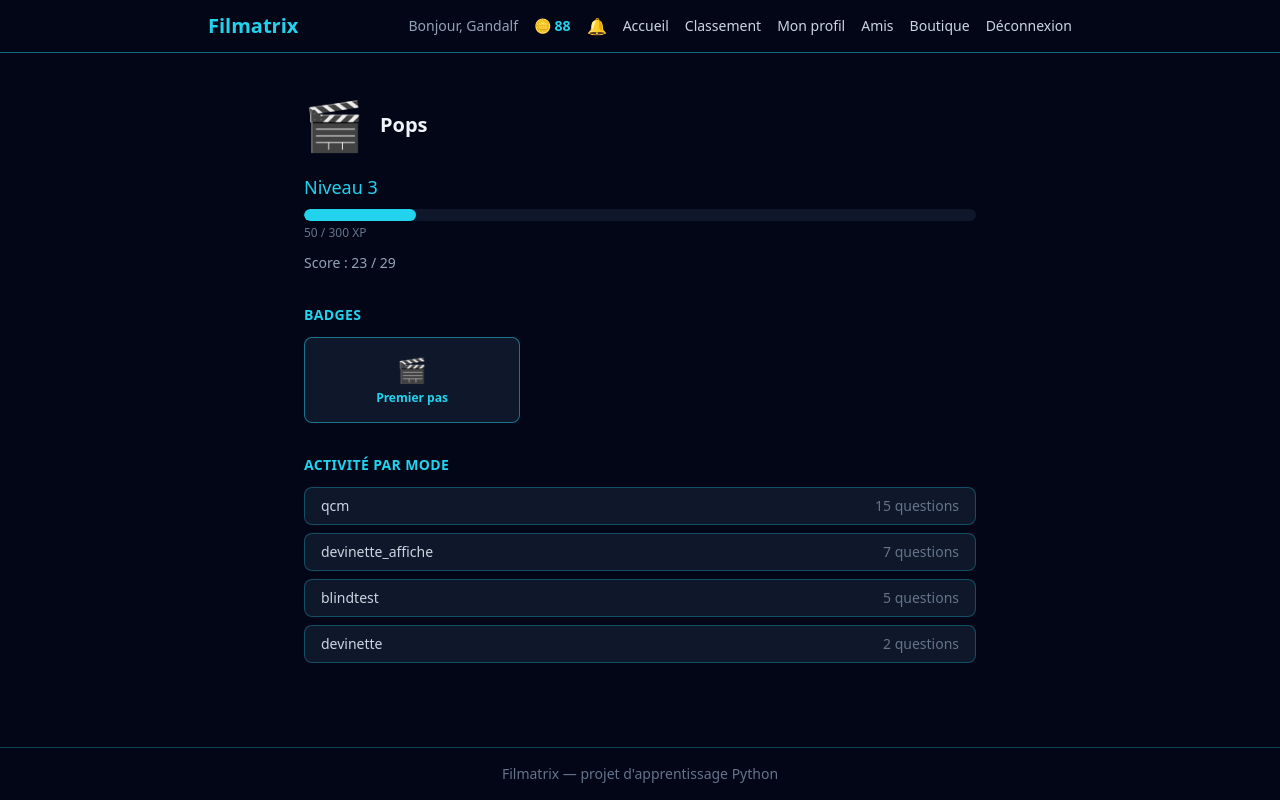
After one commit to Pauline-hiez/filmatrix, a Flask app: page /joueur/5 in a window 1280 px wide. The commit adds this page. Run offline with Flask 3, Linux system fonts and the light colour scheme; a user stored in the database is signed in.

Commit message:
Création page profil public

```diff
--- a/app.py
+++ b/app.py
@@ -843,6 +843,52 @@ def create_app(database_uri: str | None = None) -> Flask:
                 sent_requests=sent_requests,
             )
 
+    @app.route("/joueur/<int:user_id>")
+    @login_required
+    def public_profile(user_id: int) -> str:
+        """Affiche le profil public d'un joueur, uniquement entre amis"""
+        if user_id == current_user.id:
+            return redirect(url_for("profile"))
+
+        viewed_user = User.query.get_or_404(user_id)
+
+        friendship = get_friendship_between(current_user.id, user_id)
+        if friendship is None or friendship.status != "accepted":
+            flash("Tu dois être ami avec ce joueur pour voir son profil.")
+            return redirect(url_for("friends_list"))
+
+        attempts = Attempt.query.filter_by(user_id=viewed_user.id).all()
+        total_count = len(attempts)
+        correct_count = sum(1 for attempt in attempts if attempt.is_correct)
+        level_info = calculate_level(viewed_user.total_xp)
+
+        attempts_by_mode = {}
+        for attempt in attempts:
+            mode = attempt.question.mode
+            attempts_by_mode.setdefault(mode, 0)
+            attempts_by_mode[mode] += 1
+
+        earned_badge_codes = {badge.badge_code for badge in viewed_user.badges}
+        all_badges = []
+        for code, info in BADGES.items():
+            all_badges.append(
+                    {
+                        "name": info["name"],
+                        "icon": info["icon"],
+                        "earned": code in earned_badge_codes,
+                        }
+                )
+
+            return render_template(
+                    "profil_public.html",
+                    viewed_user=viewed_user,
+                    total_count=total_count,
+                    correct_count=correct_count,
+                    level_info=level_info,
+                    attempts_by_mode=attempts_by_mode,
+                    all_badges=all_badges,
+                )
+
     @app.route("/notifications")
     @login_required
     def get_notifications() -> dict:
--- a/static/css/output.css
+++ b/static/css/output.css
@@ -747,6 +747,10 @@ video {
   height: 1.5rem;
 }
 
+.h-3 {
+  height: 0.75rem;
+}
+
 .max-h-64 {
   max-height: 16rem;
 }
@@ -1344,6 +1348,11 @@ video {
 
 .text-\[10px\] {
   font-size: 10px;
+}
+
+.text-5xl {
+  font-size: 3rem;
+  line-height: 1;
 }
 
 .font-bold {
--- a/templates/amis.html
+++ b/templates/amis.html
@@ -49,10 +49,11 @@
         {% if friends %}
         <div class="flex flex-col gap-2">
             {% for friend in friends %}
-            <div class="flex items-center justify-between bg-slate-900 border border-cyan-400/30 rounded-lg px-4 py-3">
+            <a href="{{ url_for('public_profile', user_id=friend.id) }}"
+               class="flex items-center justify-between bg-slate-900 border border-cyan-400/30 hover:border-cyan-400 rounded-lg px-4 py-3 transition">
                 <span>{{ friend.username }}</span>
                 <span class="text-slate-500 text-xs">Niveau {{ friend.total_xp // 100 + 1 }}</span>
-            </div>
+            </a>
             {% endfor %}
         </div>
         {% else %}
--- /dev/null
+++ b/templates/profil_public.html
@@ -0,0 +1,60 @@
+{% extends "base.html" %}
+
+{% block content %}
+<div class="max-w-2xl mx-auto mt-8">
+    <div class="flex items-center gap-4 mb-6">
+        <span class="text-5xl">{{ viewed_user.avatar or "🎬" }}</span>
+        <div>
+            <h2 class="text-xl font-bold">{{ viewed_user.username }}</h2>
+            {% if viewed_user.equipped_title %}
+                <p class="text-cyan-400 text-sm">{{ viewed_user.equipped_title }}</p>
+            {% endif %}
+        </div>
+    </div>
+
+    {% if viewed_user.bio %}
+    <p class="text-slate-300 text-sm mb-6 italic">"{{ viewed_user.bio }}"</p>
+    {% endif %}
+
+    <div class="mb-8">
+        <p class="text-cyan-400 text-lg mb-2">Niveau {{ level_info.level }}</p>
+        <div class="w-full bg-slate-900 rounded-full h-3 overflow-hidden mb-1">
+            <div class="bg-cyan-400 h-3 rounded-full"
+                 style="width: {{ (level_info.xp_in_current_level / level_info.xp_for_next_level * 100) | round(1) }}%"></div>
+        </div>
+        <p class="text-xs text-slate-500">{{ level_info.xp_in_current_level }} / {{ level_info.xp_for_next_level }} XP</p>
+        <p class="text-slate-400 text-sm mt-3">Score : {{ correct_count }} / {{ total_count }}</p>
+    </div>
+
+    <h3 class="text-sm font-bold text-cyan-400 uppercase tracking-wide mb-3">Badges</h3>
+    <div class="grid grid-cols-2 sm:grid-cols-3 gap-3 mb-8">
+        {% for badge in all_badges %}
+        <div class="border rounded-lg px-3 py-4 text-center transition
+                    {% if badge.earned %}
+                        border-cyan-400/50 bg-slate-900
+                    {% else %}
+                        border-slate-800 bg-slate-900/50 opacity-40
+                    {% endif %}">
+            <p class="text-2xl mb-1">{{ badge.icon }}</p>
+            <p class="text-xs font-bold {% if badge.earned %}text-cyan-400{% else %}text-slate-500{% endif %}">
+                {{ badge.name }}
+            </p>
+        </div>
+        {% endfor %}
+    </div>
+
+    <h3 class="text-sm font-bold text-cyan-400 uppercase tracking-wide mb-3">Activité par mode</h3>
+    {% if attempts_by_mode %}
+    <div class="flex flex-col gap-2">
+        {% for mode, count in attempts_by_mode.items() %}
+        <div class="flex items-center justify-between bg-slate-900 border border-cyan-400/30 rounded-lg px-4 py-2">
+            <span class="text-sm text-slate-300">{{ mode }}</span>
+            <span class="text-sm text-slate-500">{{ count }} question{{ "s" if count > 1 else "" }}</span>
+        </div>
+        {% endfor %}
+    </div>
+    {% else %}
+    <p class="text-slate-500">Aucune partie jouée pour le moment.</p>
+    {% endif %}
+</div>
+{% endblock %}
```
Also changed, not shown: src/avatars.py (added, +7 -0 lines).
